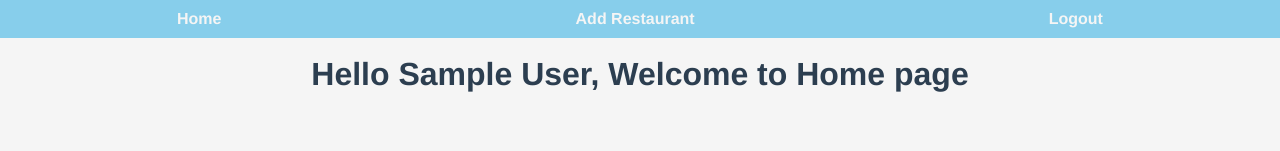
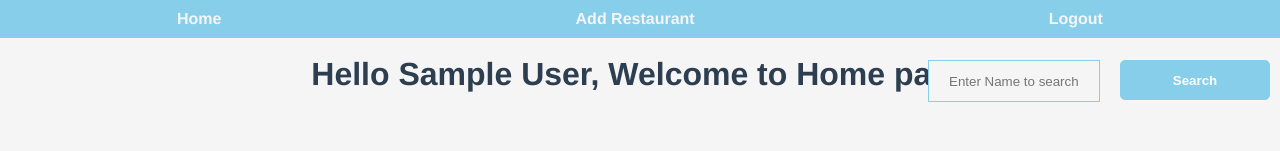
Before and after one commit to amanraina1/vue-restaurant-app, a Vue app: page / in a window 1280 px wide. Shown: the top 151 px of the page. Built offline with nearby package versions, Linux system fonts and the light colour scheme; data requests are answered from the project's data file; sample sign-in values are in the browser's storage.

Commit message:
added search restaurant functionality

```diff
--- a/public/db/db.json
+++ b/public/db/db.json
@@ -73,6 +73,12 @@
           "name": "testing",
           "message": "Highly recommended",
           "rating": "5"
+        },
+        {
+          "id": "43f3",
+          "name": "User",
+          "message": "Exceptional food and ambience",
+          "rating": "4"
         }
       ],
       "id": "c97d"
--- a/src/components/Home.vue
+++ b/src/components/Home.vue
@@ -2,6 +2,10 @@
   <Header />
   <br />
   <h1>Hello {{ name }}, Welcome to Home page</h1>
+  <span class="search-bar">
+    <input type="text" placeholder="Enter Name to search" v-model="search" />
+    <button @click="searchRestaurant">Search</button>
+  </span>
 
   <ul>
     <!-- <img src="../assets/placeholder-restaurant.png" /> -->
@@ -26,10 +30,18 @@ export default {
   data() {
     return {
       name: "",
+      search: "",
       restaurant: [],
     };
   },
   methods: {
+    searchRestaurant() {
+      const restaurantName = this.search;
+      const list = this.restaurant.filter((item) =>
+        item.name.includes(this.search)
+      );
+      this.restaurant = list;
+    },
     async loadData() {
       const user = localStorage.getItem("user-info");
       if (!user) {
@@ -51,12 +63,40 @@ export default {
 };
 </script>
 <style scoped>
+.search-bar {
+  width: min-content;
+  height: min-content;
+  position: absolute;
+  right: 10px;
+  top: 60px;
+  gap: 20px;
+  display: flex;
+}
+.search-bar input {
+  /* height: 100%; */
+  width: 150px;
+  height: 40px;
+  padding-left: 20px;
+  display: block;
+  border: 1px solid skyblue;
+}
+.search-bar button {
+  width: 150px;
+  height: 40px;
+  border: 1px solid skyblue;
+  color: #fff;
+  background-color: skyblue;
+  cursor: pointer;
+}
+.search-bar button:hover {
+  background-color: #f5f5f5;
+  color: skyblue;
+}
 ul {
   margin-top: 10px;
   justify-content: space-between;
   display: flex;
   flex-wrap: wrap;
   list-style-type: none;
-  /* border: 1px solid black; */
 }
 </style>
```
